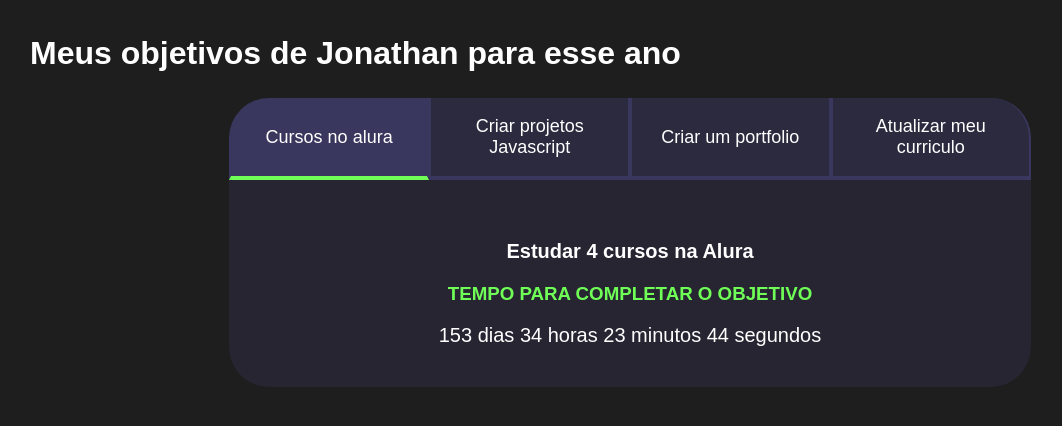
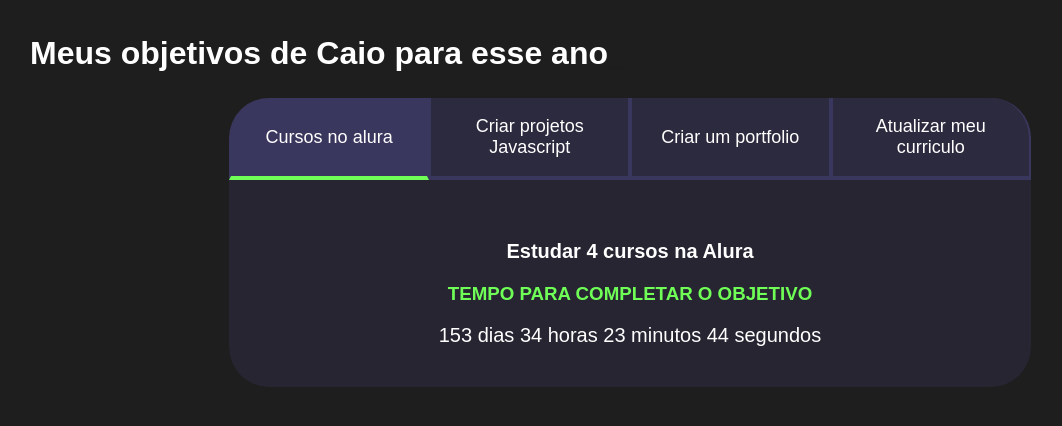
Before and after one commit to Kiry5/Programa-o_PV_Caio, a plain HTML site: page index.html in a window 1280 px wide. Shown: the whole page, without its empty margins (10-1072 px from the left). Drawn offline with Linux system fonts and the light colour scheme.

Commit message:
Update index.html

```diff
--- a/index.html
+++ b/index.html
@@ -9,7 +9,7 @@
 </head>
 <body>
     <section class="conteudo-principal">
-        <h2 class="titulo-principal">Meus objetivos de Jonathan para esse ano<span style="color: #1E1E1E;">_</span></h2>
+        <h2 class="titulo-principal">Meus objetivos de Caio para esse ano<span style="color: #1E1E1E;">_</span></h2>
        <div class="conteudo">
         <div class="botoes">
             <button class="botao ativo">Cursos no alura</button>
```
